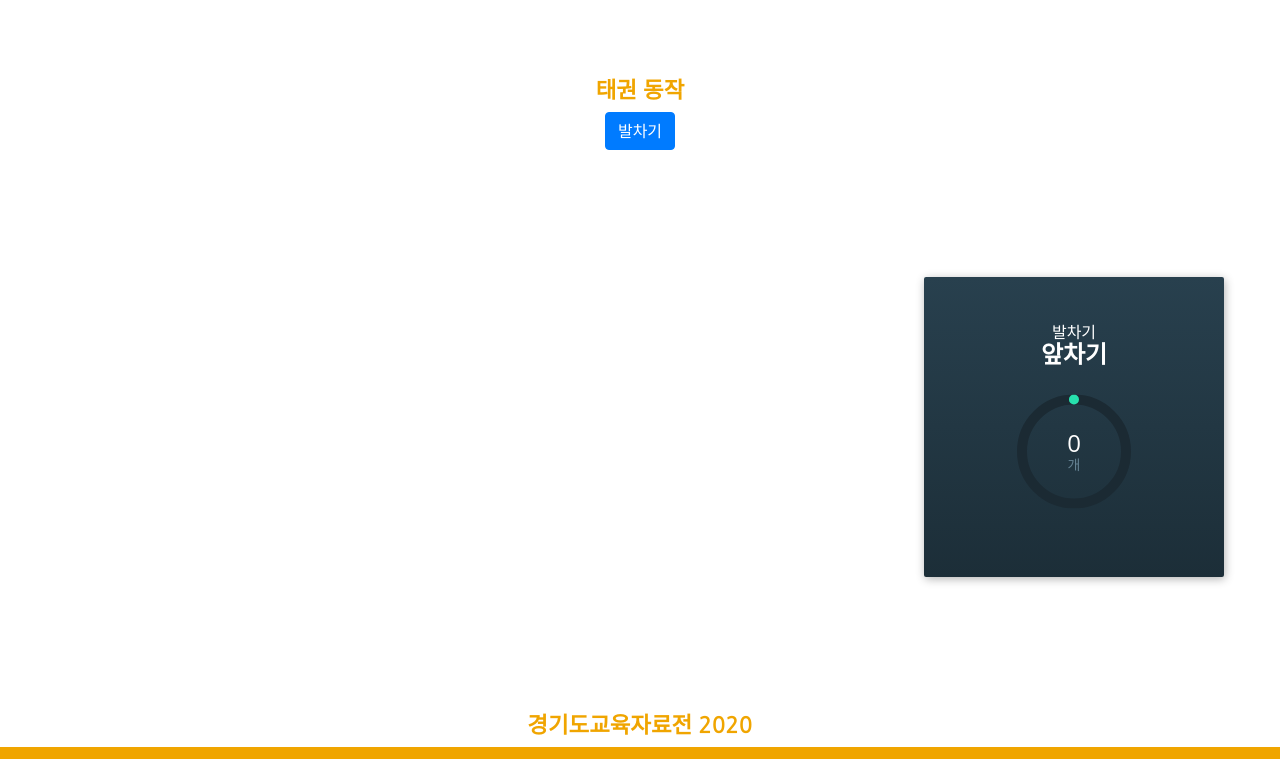
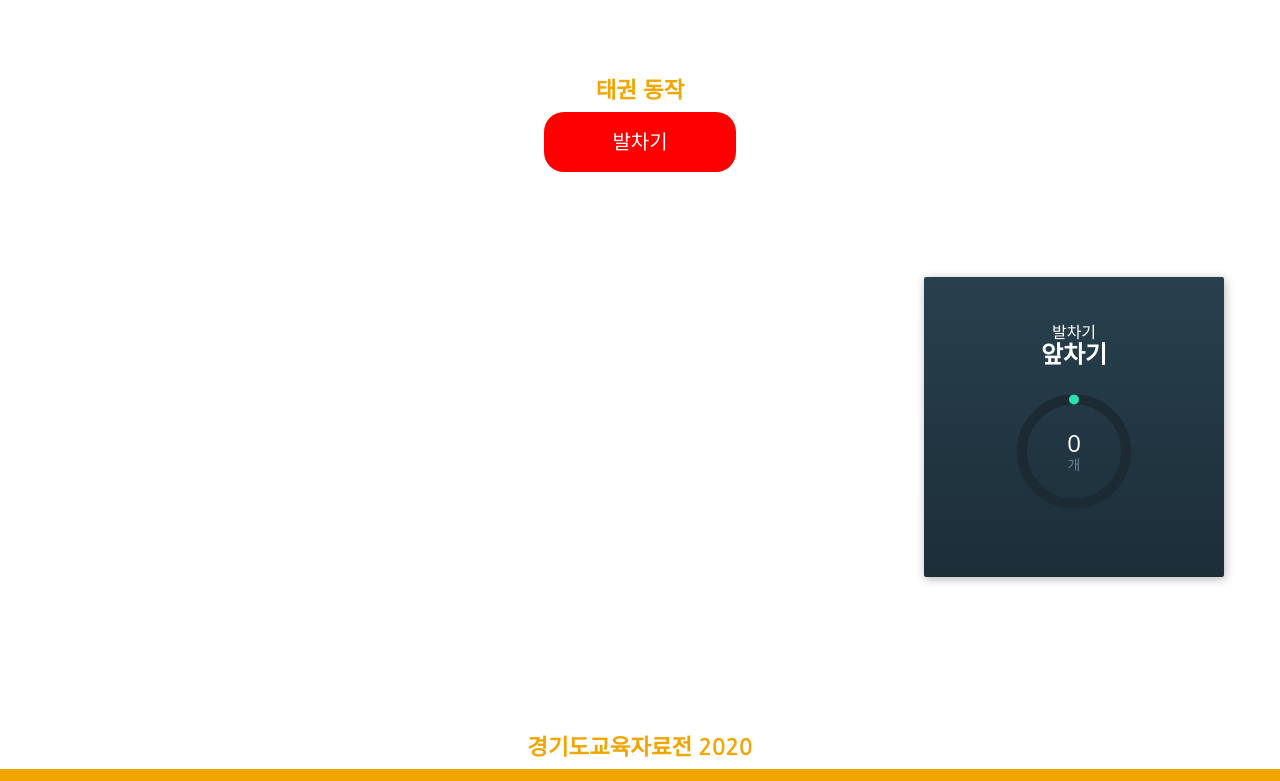
Before and after one commit to lee-jongbae78/contest2020, a plain HTML site: page menu3-1.html in a window 1280 px wide. Shown: the part 83-864 px from the top of the page. Before the commit the page ends 842 px from the top, so only its background shows below. Drawn offline with nearby package versions, Linux system fonts and the light colour scheme; files that its build step writes are made by us from their sources; a web font is replaced by a local one.

Commit message:
Update menu3-1.html

```diff
--- a/menu3-1.html
+++ b/menu3-1.html
@@ -58,7 +58,7 @@
           <div class="con-1-1">
               <div class="sub-menu">
                   <h5>태권 동작</h5>
-                <button class="btn btn-primary"type="button" onclick="init()">발차기</button>
+                <button class="btn2 btn-primary"type="button" onclick="init()">발차기</button>
 
                 </div>
           </div>
```
